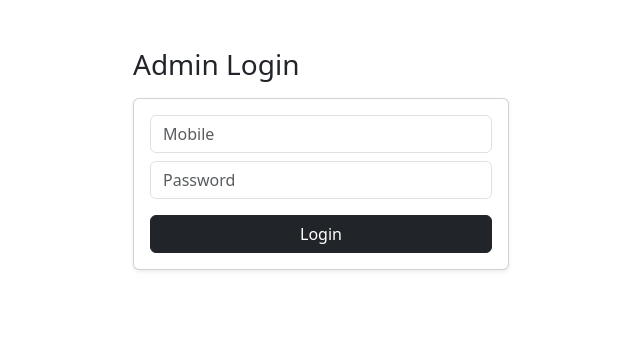
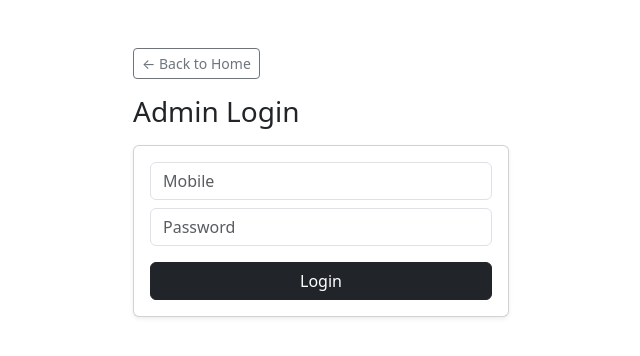
Before and after one commit to sahil78272026/vms_frontend, a React (Create React App) app: page /admin/login in a window 1280 px wide. Shown: the top 356 px of the page, without its empty margins (319-959 px from the left). Built offline with nearby package versions, Linux system fonts and the light colour scheme; no server answers.

Commit message:
stitching

```diff
--- /dev/null
+++ b/src/components/PageNav.js
@@ -0,0 +1,16 @@
+import { useNavigate } from "react-router-dom";
+
+export default function PageNav({ backTo, backLabel = "Back" }) {
+  const navigate = useNavigate();
+
+  return (
+    <div className="mb-3">
+      <button
+        className="btn btn-sm btn-outline-secondary"
+        onClick={() => navigate(backTo)}
+      >
+        ← {backLabel}
+      </button>
+    </div>
+  );
+}
--- a/src/pages/admin/Dashboard.js
+++ b/src/pages/admin/Dashboard.js
@@ -1,10 +1,12 @@
 import { useNavigate } from "react-router-dom";
+import PageNav from "../../components/PageNav";
 
 export default function AdminDashboard() {
   const navigate = useNavigate();
 
   return (
     <div className="container mt-4">
+      <PageNav backTo="/" backLabel="Home" />
       <h3>🛠 Admin Dashboard</h3>
       <p className="text-muted">
         Manage flats, guards and announcements from here.
--- a/src/pages/admin/Guards.js
+++ b/src/pages/admin/Guards.js
@@ -1,4 +1,5 @@
 import React, { useEffect, useState } from "react";
+import PageNav from "../../components/PageNav";
 
 export default function AdminGuards() {
   const [guards, setGuards] = useState([]);
@@ -49,6 +50,7 @@ export default function AdminGuards() {
 
   return (
     <div className="container mt-4">
+      <PageNav backTo="/admin/dashboard" backLabel="Dashboard" />
       <h3>👮 Manage Guards</h3>
 
       <form onSubmit={addGuard} className="card p-3 mb-4">
--- a/src/pages/admin/Login.js
+++ b/src/pages/admin/Login.js
@@ -1,5 +1,6 @@
 import React, { useState } from "react";
 import { useNavigate } from "react-router-dom";
+import PageNav from "../../components/PageNav";
 
 export default function AdminLogin() {
   const [mobile, setMobile] = useState("");
@@ -34,6 +35,7 @@ export default function AdminLogin() {
 
   return (
     <div className="container mt-5" style={{ maxWidth: "400px" }}>
+      <PageNav backTo="/" backLabel="Back to Home" />
       <h3 className="mb-3">Admin Login</h3>
 
       {error && <div className="alert alert-danger">{error}</div>}
--- a/src/pages/residents/Dashboard.js
+++ b/src/pages/residents/Dashboard.js
@@ -1,4 +1,5 @@
 import React, {useEffect, useState} from "react";
+import PageNav from "../../components/PageNav";
 
 export default function Dashboard(){
   const [visits,setVisits] = useState([]);
@@ -21,6 +22,7 @@ export default function Dashboard(){
   useEffect(()=>{ load(); }, []);
   return (
     <div className="container mt-4">
+      <PageNav backTo="/" backLabel="Home Page" />
       <h3>Pending Visitors</h3>
       <table className="table">
         <thead><tr><th>Name</th><th>Mobile</th><th>Purpose</th><th>Action</th></tr></thead>
--- a/src/pages/residents/Login.js
+++ b/src/pages/residents/Login.js
@@ -1,29 +1,50 @@
-import React, {useState} from "react";
+import React, { useState } from "react";
+import { Link } from "react-router-dom";
 import { residentLogin } from "../../api/auth";
+import PageNav from "../../components/PageNav";
 
-export default function Login(){
-  const [mobile,setMobile] = useState(""), [pw,setPw]=useState(""), [err,setErr]=useState("");
+export default function Login() {
+  const [mobile, setMobile] = useState(""),
+    [pw, setPw] = useState(""),
+    [err, setErr] = useState("");
 
-  async function submit(e){
+  async function submit(e) {
     e.preventDefault();
-    try{
-      const data = await residentLogin(mobile,pw);
+    try {
+      const data = await residentLogin(mobile, pw);
       localStorage.setItem("token", data.access_token);
       localStorage.setItem("role", "resident");
       window.location.href = "/residents/dashboard";
-    }catch(err){
+    } catch (err) {
       setErr("Invalid credentials");
     }
   }
   return (
     <div className="container mt-4">
+      <PageNav backTo="/" backLabel="Home" />
       <h3>Resident Login</h3>
       {err && <div className="alert alert-danger">{err}</div>}
       <form onSubmit={submit} className="card p-3">
-        <input className="form-control mb-2" placeholder="Mobile" value={mobile} onChange={e=>setMobile(e.target.value)} />
-        <input type="password" className="form-control mb-2" placeholder="Password" value={pw} onChange={e=>setPw(e.target.value)} />
+        <input
+          className="form-control mb-2"
+          placeholder="Mobile"
+          value={mobile}
+          onChange={(e) => setMobile(e.target.value)}
+        />
+        <input
+          type="password"
+          className="form-control mb-2"
+          placeholder="Password"
+          value={pw}
+          onChange={(e) => setPw(e.target.value)}
+        />
         <button className="btn btn-primary w-100">Login</button>
       </form>
+      <div className="text-center mt-3">
+        <small>
+          New resident? <Link to="/residents/register">Register here</Link>
+        </small>
+      </div>
     </div>
   );
 }
--- a/src/pages/residents/Register.js
+++ b/src/pages/residents/Register.js
@@ -1,5 +1,7 @@
 import React, { useEffect, useState } from "react";
+import { Link } from "react-router-dom";
 import { useNavigate } from "react-router-dom";
+import PageNav from "../../components/PageNav";
 
 export default function ResidentRegister() {
   const navigate = useNavigate();
@@ -48,6 +50,7 @@ export default function ResidentRegister() {
 
   return (
     <div className="container mt-4">
+      <PageNav backTo="/" backLabel="Back to Home" />
       <h3>Resident Registration</h3>
 
       {error && <div className="alert alert-danger">{error}</div>}
@@ -102,6 +105,9 @@ export default function ResidentRegister() {
 
         <button className="btn btn-primary w-100">Register</button>
       </form>
+      <small className="d-block text-center mt-3">
+        Already registered? <Link to="/residents/login">Login</Link>
+      </small>
     </div>
   );
 }
```
